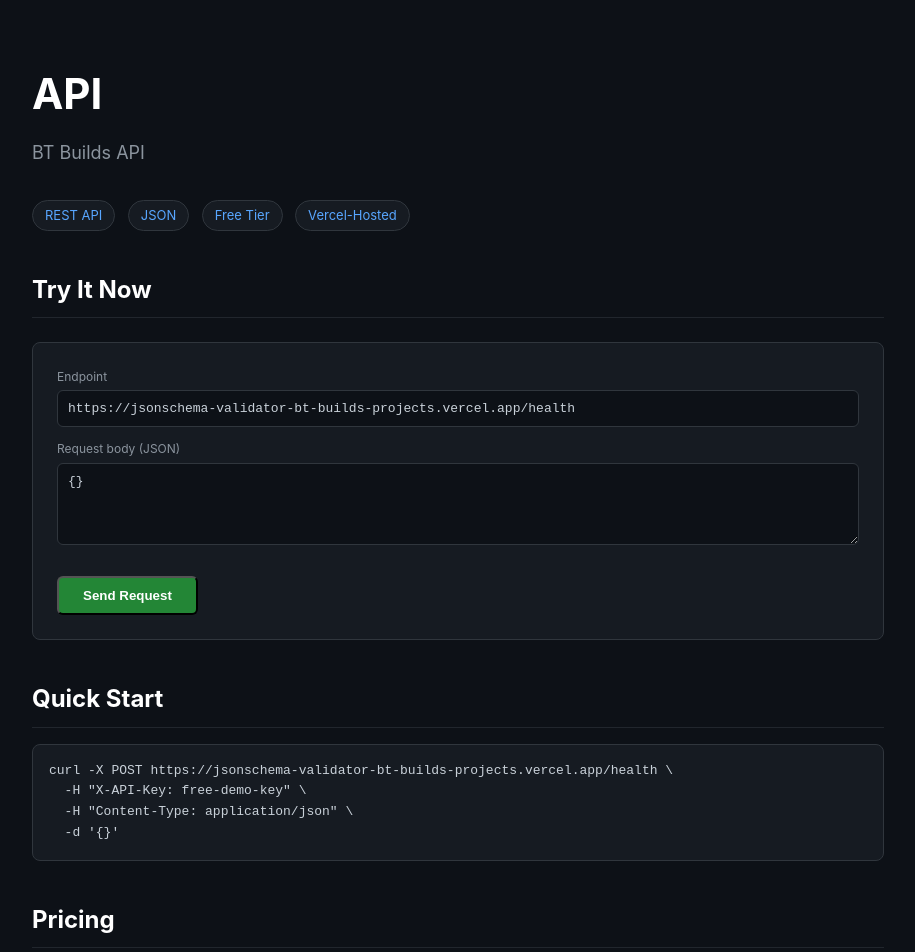
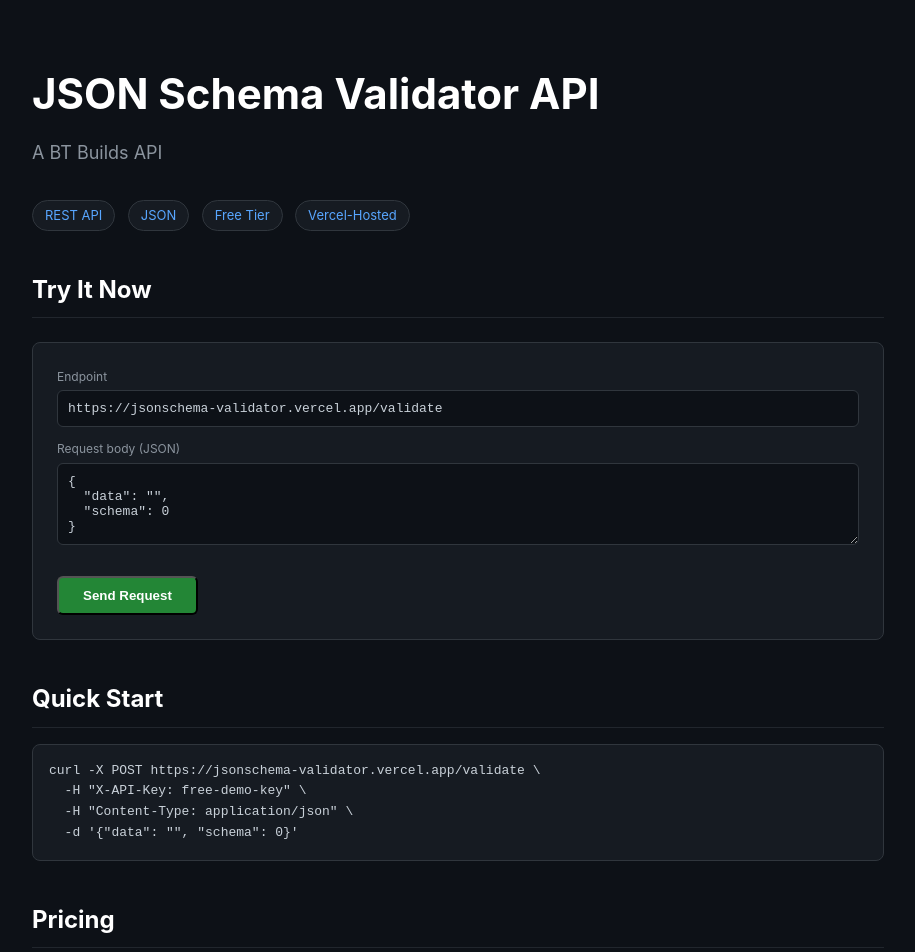
Before and after one commit to BT-Builds/jsonschema-validator, a plain HTML site: page index.html in a window 1280 px wide. Shown: the top 952 px of the page, without its empty margins (182-1097 px from the left). Drawn offline with Linux system fonts and the light colour scheme.

Commit message:
feat: add landing page with try-it widget

```diff
--- a/index.html
+++ b/index.html
@@ -3,8 +3,8 @@
 <head>
 <meta charset="UTF-8">
 <meta name="viewport" content="width=device-width, initial-scale=1.0">
-<title>API | BT Builds</title>
-<meta name="description" content="BT Builds API">
+<title>JSON Schema Validator API | BT Builds</title>
+<meta name="description" content="A BT Builds API">
 <style>
   *{margin:0;padding:0;box-sizing:border-box}
   body{background:#0d1117;color:#c9d1d9;font-family:-apple-system,Segoe UI,Helvetica,sans-serif;line-height:1.6}
@@ -38,8 +38,8 @@
 </head>
 <body>
 <div class="container">
-  <h1>API</h1>
-  <p class="tagline">BT Builds API</p>
+  <h1>JSON Schema Validator API</h1>
+  <p class="tagline">A BT Builds API</p>
   <div class="badges">
     <span class="badge">REST API</span>
     <span class="badge">JSON</span>
@@ -50,18 +50,21 @@
   <h2>Try It Now</h2>
   <div class="bt-tryit">
     <label>Endpoint</label>
-    <input id="bt-endpoint" type="text" value="https://jsonschema-validator-bt-builds-projects.vercel.app/health" readonly>
+    <input id="bt-endpoint" type="text" value="https://jsonschema-validator.vercel.app/validate" readonly>
     <label>Request body (JSON)</label>
-    <textarea id="bt-body" rows="4">{}</textarea>
+    <textarea id="bt-body" rows="4">{
+  "data": "",
+  "schema": 0
+}</textarea>
     <button class="btn" onclick="btTryIt()">Send Request</button>
     <pre id="bt-response" style="display:none"></pre>
   </div>
 
   <h2>Quick Start</h2>
-  <pre><code>curl -X POST https://jsonschema-validator-bt-builds-projects.vercel.app/health \
+  <pre><code>curl -X POST https://jsonschema-validator.vercel.app/validate \
   -H "X-API-Key: free-demo-key" \
   -H "Content-Type: application/json" \
-  -d '{}'</code></pre>
+  -d '{"data": "", "schema": 0}'</code></pre>
 
   <h2>Pricing</h2>
   <div class="pricing">
@@ -71,8 +74,8 @@
   </div>
 
   <h2>Documentation</h2>
-  <p><a href="https://jsonschema-validator-bt-builds-projects.vercel.app/docs">Swagger UI →</a> &nbsp;|&nbsp;
-  <a href="https://jsonschema-validator-bt-builds-projects.vercel.app/openapi.json">OpenAPI Spec →</a> &nbsp;|&nbsp;
+  <p><a href="https://jsonschema-validator.vercel.app/docs">Swagger UI →</a> &nbsp;|&nbsp;
+  <a href="https://jsonschema-validator.vercel.app/openapi.json">OpenAPI Spec →</a> &nbsp;|&nbsp;
   <a href="https://github.com/BT-Builds/jsonschema-validator">GitHub →</a> &nbsp;|&nbsp;
   <a href="https://run.pstmn.io/button.svg">Postman →</a></p>
 
```
